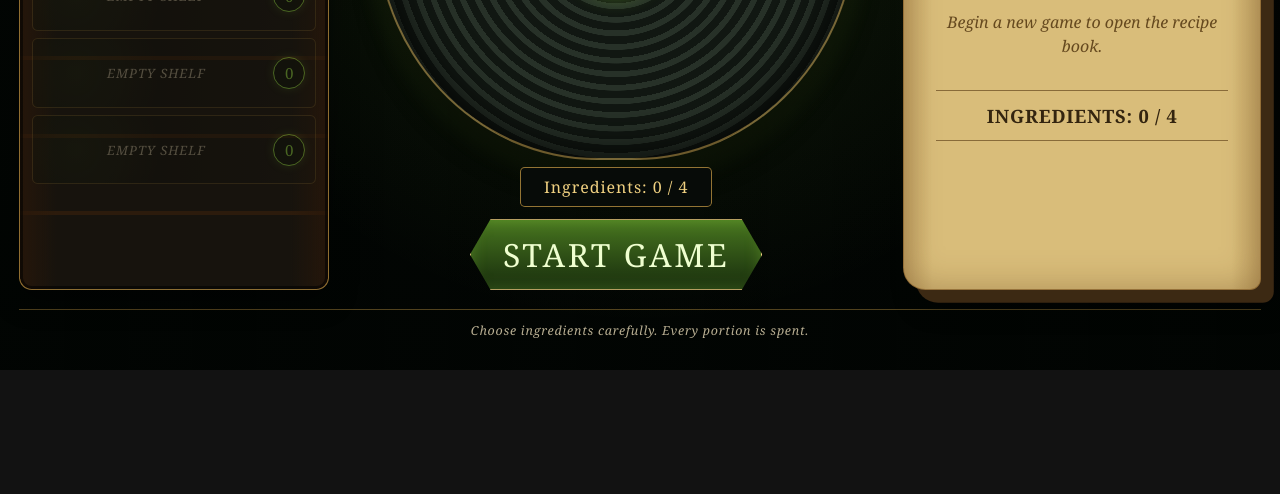
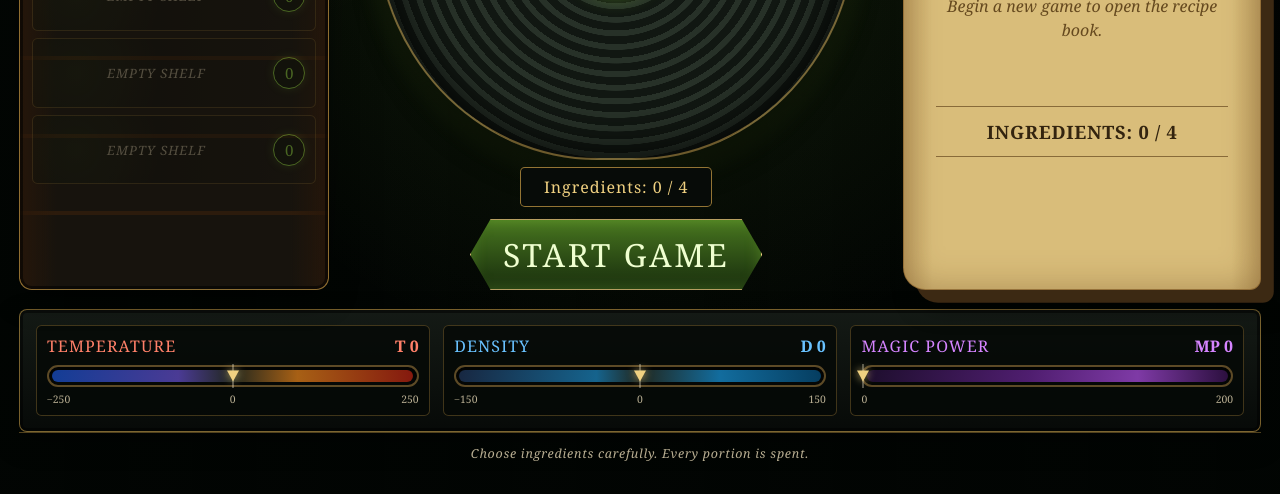
Before and after one commit to Tobi189/alchemists-cauldron, a website built with Vite: page index.html in a window 1280 px wide. Shown: the part 484-978 px from the top of the page. Before the commit the page ends 854 px from the top, so only its background shows below. Built offline with nearby package versions, Linux system fonts and the light colour scheme.

Commit message:
feat: add recipe panel and parameter bars

```diff
--- /dev/null
+++ b/src/logic/range.ts
@@ -0,0 +1,4 @@
+import type { RecipeRange } from '../types/game.ts';
+
+export const isValueInRange = (value: number, range: RecipeRange, tolerance = 0): boolean =>
+  value >= range.min - tolerance && value <= range.max + tolerance;
--- a/src/state/game-state.ts
+++ b/src/state/game-state.ts
@@ -1,5 +1,6 @@
 import { LEVEL_ONE_RULES } from '../data/difficulty.ts';
 import { INGREDIENTS } from '../data/ingredients.ts';
+import { selectRandomRecipe } from '../logic/recipe-generator.ts';
 import { createShelfStock } from '../logic/stock.ts';
 import type { GameState, RandomSource } from '../types/game.ts';
 
@@ -8,6 +9,7 @@ export const createMenuState = (): GameState => ({
   score: 0,
   timeLeft: 0,
   lives: 0,
+  activeRecipe: undefined,
   shelfStock: {},
   cauldronIngredientIds: [],
 });
@@ -17,6 +19,7 @@ export const createNewGameState = (random: RandomSource = Math.random): GameStat
   score: 0,
   timeLeft: LEVEL_ONE_RULES.startingTimeSeconds,
   lives: LEVEL_ONE_RULES.startingLives,
+  activeRecipe: selectRandomRecipe(LEVEL_ONE_RULES.difficulty, random),
   shelfStock: createShelfStock(INGREDIENTS, LEVEL_ONE_RULES.shelfSize, random),
   cauldronIngredientIds: [],
 });
--- a/src/styles/main.scss
+++ b/src/styles/main.scss
@@ -588,6 +588,48 @@ button {
   line-height: 1.5;
 }
 
+.recipe-panel__content {
+  min-height: 9rem;
+}
+
+.recipe-panel__ranges {
+  display: grid;
+  gap: 0.65rem;
+  align-content: center;
+  margin-block: 1.5rem;
+}
+
+.recipe-panel__range {
+  display: flex;
+  gap: 0.75rem;
+  align-items: baseline;
+  justify-content: space-between;
+  padding-bottom: 0.4rem;
+  border-bottom: 1px solid rgba(#5e3f18, 0.38);
+  font-size: clamp(0.85rem, 1.35vw, 1.05rem);
+
+  span {
+    font-style: italic;
+  }
+
+  strong {
+    font-size: 1.15em;
+    font-variant-numeric: tabular-nums;
+  }
+}
+
+.recipe-panel__range--temperature strong {
+  color: #8f271c;
+}
+
+.recipe-panel__range--density strong {
+  color: #165a88;
+}
+
+.recipe-panel__range--magic strong {
+  color: #662e83;
+}
+
 .recipe-panel__counter {
   padding: 0.75rem 0.5rem;
   margin: 0;
@@ -602,6 +644,171 @@ button {
 .recipe-panel__counter--full {
   color: #8b1f13;
   text-shadow: 0 0 0.6rem rgba(#fff, 0.35);
+}
+
+.parameter-panel {
+  display: grid;
+  grid-template-columns: repeat(3, minmax(0, 1fr));
+  gap: clamp(0.55rem, 1vw, 1rem);
+  padding: clamp(0.65rem, 1.2vw, 1rem);
+  border: 1px solid rgba($gold, 0.58);
+  border-radius: 0.5rem;
+  background: linear-gradient(180deg, rgba(#151b16, 0.97), rgba(#070a08, 0.98));
+  box-shadow:
+    inset 0 0 0 3px rgba(#000, 0.5),
+    0 0.65rem 1.6rem rgba(#000, 0.4);
+}
+
+.parameter-bar {
+  min-width: 0;
+  padding: 0.55rem 0.65rem 0.45rem;
+  border: 1px solid rgba($gold, 0.3);
+  border-radius: 0.35rem;
+  background: rgba(#050806, 0.76);
+  transition:
+    border-color 240ms ease,
+    box-shadow 240ms ease;
+}
+
+.parameter-bar__header {
+  display: flex;
+  gap: 0.75rem;
+  align-items: baseline;
+  justify-content: space-between;
+  margin-bottom: 0.5rem;
+}
+
+.parameter-bar__label {
+  margin: 0;
+  font-size: clamp(0.72rem, 1.25vw, 1rem);
+  font-weight: 500;
+  letter-spacing: 0.07em;
+  text-transform: uppercase;
+}
+
+.parameter-bar__value {
+  font-size: clamp(0.75rem, 1.25vw, 1rem);
+  font-variant-numeric: tabular-nums;
+  white-space: nowrap;
+}
+
+.parameter-bar__track {
+  position: relative;
+  height: 1.35rem;
+  border: 2px solid #5d4a26;
+  border-radius: 999px;
+  background: #060907;
+  box-shadow: inset 0 0.2rem 0.55rem rgba(#000, 0.9);
+}
+
+.parameter-bar__track::before {
+  position: absolute;
+  inset: 0.2rem;
+  border-radius: inherit;
+  content: '';
+  opacity: 0.78;
+}
+
+.parameter-bar--temperature {
+  color: #ff8069;
+
+  .parameter-bar__track::before {
+    background: linear-gradient(90deg, #174cbe, #5e49bd 35%, #293025 50%, #d57919 68%, #a91e11);
+  }
+}
+
+.parameter-bar--density {
+  color: #69c2ff;
+
+  .parameter-bar__track::before {
+    background: linear-gradient(90deg, #1d3153, #1a7db3 38%, #293025 50%, #1689c9 72%, #064d7a);
+  }
+}
+
+.parameter-bar--magic {
+  color: #d584ff;
+
+  .parameter-bar__track::before {
+    background: linear-gradient(90deg, #251039, #64248d 45%, #a148d3 75%, #37124f);
+  }
+}
+
+.parameter-bar__target {
+  position: absolute;
+  z-index: 2;
+  top: -0.35rem;
+  bottom: -0.35rem;
+  left: var(--target-start);
+  width: max(var(--target-width), 0.35rem);
+  border: 2px solid $magic;
+  background: rgba($magic, 0.17);
+  box-shadow:
+    inset 0 0 0.5rem rgba($magic, 0.42),
+    0 0 0.65rem rgba($magic, 0.65);
+}
+
+.parameter-bar__zero {
+  position: absolute;
+  z-index: 3;
+  top: -0.2rem;
+  bottom: -0.2rem;
+  left: var(--zero-position);
+  width: 1px;
+  background: rgba($ink, 0.68);
+  transform: translateX(-50%);
+}
+
+.parameter-bar__marker {
+  position: absolute;
+  z-index: 4;
+  top: 50%;
+  left: var(--current-position);
+  width: 0;
+  height: 0;
+  border-right: 0.38rem solid transparent;
+  border-bottom: 0.72rem solid $gold-light;
+  border-left: 0.38rem solid transparent;
+  filter: drop-shadow(0 0 0.28rem rgba($gold-light, 0.8));
+  transform: translate(-50%, -50%) rotate(180deg);
+  animation: move-parameter-marker 300ms ease both;
+}
+
+@keyframes move-parameter-marker {
+  from {
+    left: var(--previous-position);
+  }
+
+  to {
+    left: var(--current-position);
+  }
+}
+
+.parameter-bar__scale {
+  display: flex;
+  position: relative;
+  justify-content: space-between;
+  min-height: 1rem;
+  margin-top: 0.32rem;
+  color: $muted-ink;
+  font-size: 0.65rem;
+  font-variant-numeric: tabular-nums;
+}
+
+.parameter-bar__scale-zero {
+  position: absolute;
+  left: 50%;
+  transform: translateX(-50%);
+}
+
+.parameter-bar--magic .parameter-bar__scale-zero {
+  display: none;
+}
+
+.parameter-bar--in-range {
+  border-color: rgba($magic, 0.85);
+  box-shadow:
+    inset 0 0 1rem rgba($magic, 0.08),
+    0 0 0.8rem rgba($magic, 0.35);
 }
 
 .game-footer {
@@ -681,6 +888,10 @@ button {
     order: 3;
     grid-column: auto;
   }
+
+  .parameter-panel {
+    grid-template-columns: minmax(0, 1fr);
+  }
 }
 
 @media (max-width: 500px) {
--- a/src/types/game.ts
+++ b/src/types/game.ts
@@ -50,6 +50,7 @@ export interface GameState {
   readonly score: number;
   readonly timeLeft: number;
   readonly lives: number;
+  readonly activeRecipe: Recipe | undefined;
   readonly shelfStock: ShelfStock;
   readonly cauldronIngredientIds: readonly string[];
 }
--- a/src/ui/app.ts
+++ b/src/ui/app.ts
@@ -1,6 +1,7 @@
-import { LEVEL_ONE_RULES } from '../data/difficulty.ts';
 import type { GameState } from '../types/game.ts';
 import { createCauldron } from './cauldron.ts';
+import { createParameterBars } from './parameter-bars.ts';
+import { createRecipePanel } from './recipe.ts';
 import { createShelf } from './shelf.ts';
 
 export interface AppHandlers {
@@ -70,36 +71,6 @@ const createHeader = (state: GameState): HTMLElement => {
   return header;
 };
 
-const createRecipePanel = (state: GameState): HTMLElement => {
-  const panel = document.createElement('aside');
-  const eyebrow = document.createElement('p');
-  const title = document.createElement('h2');
-  const message = document.createElement('p');
-  const counter = document.createElement('p');
-  const count = state.cauldronIngredientIds.length;
-
-  panel.className = 'recipe-panel';
-  eyebrow.className = 'recipe-panel__eyebrow';
-  title.className = 'recipe-panel__title';
-  message.className = 'recipe-panel__message';
-  counter.className = 'recipe-panel__counter';
-  eyebrow.textContent = 'Current Recipe';
-  title.textContent = state.status === 'menu' ? 'The Grimoire Sleeps' : 'Unwritten Formula';
-  message.textContent =
-    state.status === 'menu'
-      ? 'Begin a new game to open the recipe book.'
-      : 'Recipe selection will be revealed in the next brewing step.';
-  counter.textContent = `Ingredients: ${count} / ${LEVEL_ONE_RULES.cauldronCapacity}`;
-
-  if (count === LEVEL_ONE_RULES.cauldronCapacity) {
-    counter.classList.add('recipe-panel__counter--full');
-  }
-
-  panel.append(eyebrow, title, message, counter);
-
-  return panel;
-};
-
 export const renderApp = (
   container: HTMLElement,
   state: GameState,
@@ -110,6 +81,7 @@ export const renderApp = (
   const shelf = createShelf(state, handlers.onAddIngredient);
   const cauldron = createCauldron(state, handlers.onStartGame);
   const recipe = createRecipePanel(state);
+  const parameterBars = createParameterBars(state);
   const footer = document.createElement('footer');
 
   shell.className = 'game-shell';
@@ -118,6 +90,6 @@ export const renderApp = (
   footer.textContent = 'Choose ingredients carefully. Every portion is spent.';
 
   board.append(shelf, cauldron, recipe);
-  shell.append(createHeader(state), board, footer);
+  shell.append(createHeader(state), board, parameterBars, footer);
   container.replaceChildren(shell);
 };
--- /dev/null
+++ b/src/ui/parameter-bars.ts
@@ -0,0 +1,147 @@
+import { calculateCauldronValues } from '../logic/calculate-cauldron.ts';
+import { isValueInRange } from '../logic/range.ts';
+import type { GameState, ParameterValues, RecipeRange } from '../types/game.ts';
+
+type ParameterKey = keyof ParameterValues;
+
+interface ParameterDefinition {
+  readonly key: ParameterKey;
+  readonly label: string;
+  readonly shortLabel: string;
+  readonly minimum: number;
+  readonly maximum: number;
+  readonly className: string;
+}
+
+const PARAMETER_DEFINITIONS = [
+  {
+    key: 'temperature',
+    label: 'Temperature',
+    shortLabel: 'T',
+    minimum: -250,
+    maximum: 250,
+    className: 'parameter-bar--temperature',
+  },
+  {
+    key: 'density',
+    label: 'Density',
+    shortLabel: 'D',
+    minimum: -150,
+    maximum: 150,
+    className: 'parameter-bar--density',
+  },
+  {
+    key: 'magicPower',
+    label: 'Magic Power',
+    shortLabel: 'MP',
+    minimum: 0,
+    maximum: 200,
+    className: 'parameter-bar--magic',
+  },
+] as const satisfies readonly ParameterDefinition[];
+
+const clamp = (value: number, minimum: number, maximum: number): number =>
+  Math.min(Math.max(value, minimum), maximum);
+
+const getPosition = (value: number, definition: ParameterDefinition): number =>
+  ((clamp(value, definition.minimum, definition.maximum) - definition.minimum) /
+    (definition.maximum - definition.minimum)) *
+  100;
+
+const createScaleLabel = (value: number, className: string): HTMLElement => {
+  const label = document.createElement('span');
+  label.className = className;
+  label.textContent = String(value).replace('-', '−');
+
+  return label;
+};
+
+const createParameterBar = (
+  definition: ParameterDefinition,
+  value: number,
+  previousValue: number,
+  targetRange: RecipeRange | undefined,
+): HTMLElement => {
+  const article = document.createElement('article');
+  const header = document.createElement('div');
+  const label = document.createElement('h3');
+  const currentValue = document.createElement('strong');
+  const track = document.createElement('div');
+  const marker = document.createElement('span');
+  const zeroLine = document.createElement('span');
+  const scale = document.createElement('div');
+  const currentPosition = getPosition(value, definition);
+  const previousPosition = getPosition(previousValue, definition);
+  const zeroPosition = getPosition(0, definition);
+  const isWithinTarget = targetRange ? isValueInRange(value, targetRange) : false;
+
+  article.className = `parameter-bar ${definition.className}`;
+  header.className = 'parameter-bar__header';
+  label.className = 'parameter-bar__label';
+  currentValue.className = 'parameter-bar__value';
+  track.className = 'parameter-bar__track';
+  marker.className = 'parameter-bar__marker';
+  zeroLine.className = 'parameter-bar__zero';
+  scale.className = 'parameter-bar__scale';
+  label.textContent = definition.label;
+  currentValue.textContent = `${definition.shortLabel} ${String(value).replace('-', '−')}`;
+  article.setAttribute('role', 'meter');
+  article.setAttribute('aria-label', definition.label);
+  article.setAttribute('aria-valuemin', String(definition.minimum));
+  article.setAttribute('aria-valuemax', String(definition.maximum));
+  article.setAttribute('aria-valuenow', String(value));
+  marker.style.setProperty('--current-position', `${currentPosition}%`);
+  marker.style.setProperty('--previous-position', `${previousPosition}%`);
+  zeroLine.style.setProperty('--zero-position', `${zeroPosition}%`);
+
+  if (targetRange) {
+    const target = document.createElement('span');
+    const targetStart = getPosition(targetRange.min, definition);
+    const targetEnd = getPosition(targetRange.max, definition);
+    target.className = 'parameter-bar__target';
+    target.style.setProperty('--target-start', `${targetStart}%`);
+    target.style.setProperty('--target-width', `${targetEnd - targetStart}%`);
+    track.append(target);
+  }
+
+  if (isWithinTarget) {
+    article.classList.add('parameter-bar--in-range');
+  }
+
+  scale.append(
+    createScaleLabel(definition.minimum, 'parameter-bar__scale-min'),
+    createScaleLabel(0, 'parameter-bar__scale-zero'),
+    createScaleLabel(definition.maximum, 'parameter-bar__scale-max'),
+  );
+  header.append(label, currentValue);
+  track.append(zeroLine, marker);
+  article.append(header, track, scale);
+
+  return article;
+};
+
+export const createParameterBars = (state: GameState): HTMLElement => {
+  const section = document.createElement('section');
+  const heading = document.createElement('h2');
+  const values = calculateCauldronValues(state.cauldronIngredientIds);
+  const previousValues = calculateCauldronValues(state.cauldronIngredientIds.slice(0, -1));
+
+  section.className = 'parameter-panel';
+  heading.className = 'visually-hidden';
+  heading.textContent = 'Cauldron parameters';
+  section.append(heading);
+
+  for (const definition of PARAMETER_DEFINITIONS) {
+    const targetRange = state.activeRecipe?.[definition.key];
+    section.append(
+      createParameterBar(
+        definition,
+        values[definition.key],
+        previousValues[definition.key],
+        targetRange,
+      ),
+    );
+  }
+
+  return section;
+};
--- /dev/null
+++ b/src/ui/recipe.ts
@@ -0,0 +1,70 @@
+import { LEVEL_ONE_RULES } from '../data/difficulty.ts';
+import type { GameState, RecipeRange } from '../types/game.ts';
+
+const formatRange = (range: RecipeRange): string => `${range.min}–${range.max}`;
+
+const createRangeRow = (label: string, value: string, className: string): HTMLElement => {
+  const row = document.createElement('div');
+  const rowLabel = document.createElement('span');
+  const rowValue = document.createElement('strong');
+
+  row.className = `recipe-panel__range ${className}`;
+  rowLabel.textContent = label;
+  rowValue.textContent = value;
+  row.append(rowLabel, rowValue);
+
+  return row;
+};
+
+export const createRecipePanel = (state: GameState): HTMLElement => {
+  const panel = document.createElement('aside');
+  const eyebrow = document.createElement('p');
+  const title = document.createElement('h2');
+  const content = document.createElement('div');
+  const counter = document.createElement('p');
+  const count = state.cauldronIngredientIds.length;
+
+  panel.className = 'recipe-panel';
+  eyebrow.className = 'recipe-panel__eyebrow';
+  title.className = 'recipe-panel__title';
+  content.className = 'recipe-panel__content';
+  counter.className = 'recipe-panel__counter';
+  eyebrow.textContent = 'Current Recipe';
+  counter.textContent = `Ingredients: ${count} / ${LEVEL_ONE_RULES.cauldronCapacity}`;
+
+  if (state.activeRecipe) {
+    title.textContent = state.activeRecipe.name;
+    content.classList.add('recipe-panel__ranges');
+    content.append(
+      createRangeRow(
+        'Temperature',
+        formatRange(state.activeRecipe.temperature),
+        'recipe-panel__range--temperature',
+      ),
+      createRangeRow(
+        'Density',
+        formatRange(state.activeRecipe.density),
+        'recipe-panel__range--density',
+      ),
+      createRangeRow(
+        'Magic Power',
+        formatRange(state.activeRecipe.magicPower),
+        'recipe-panel__range--magic',
+      ),
+    );
+  } else {
+    const message = document.createElement('p');
+    title.textContent = 'The Grimoire Sleeps';
+    message.className = 'recipe-panel__message';
+    message.textContent = 'Begin a new game to open the recipe book.';
+    content.append(message);
+  }
+
+  if (count === LEVEL_ONE_RULES.cauldronCapacity) {
+    counter.classList.add('recipe-panel__counter--full');
+  }
+
+  panel.append(eyebrow, title, content, counter);
+
+  return panel;
+};
```
